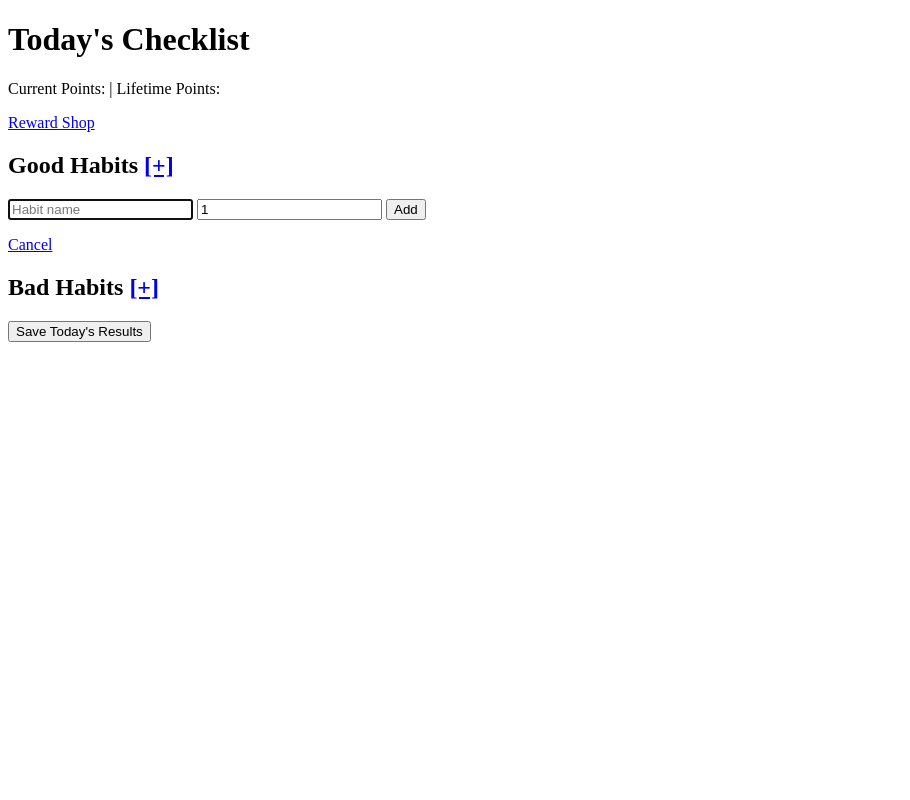
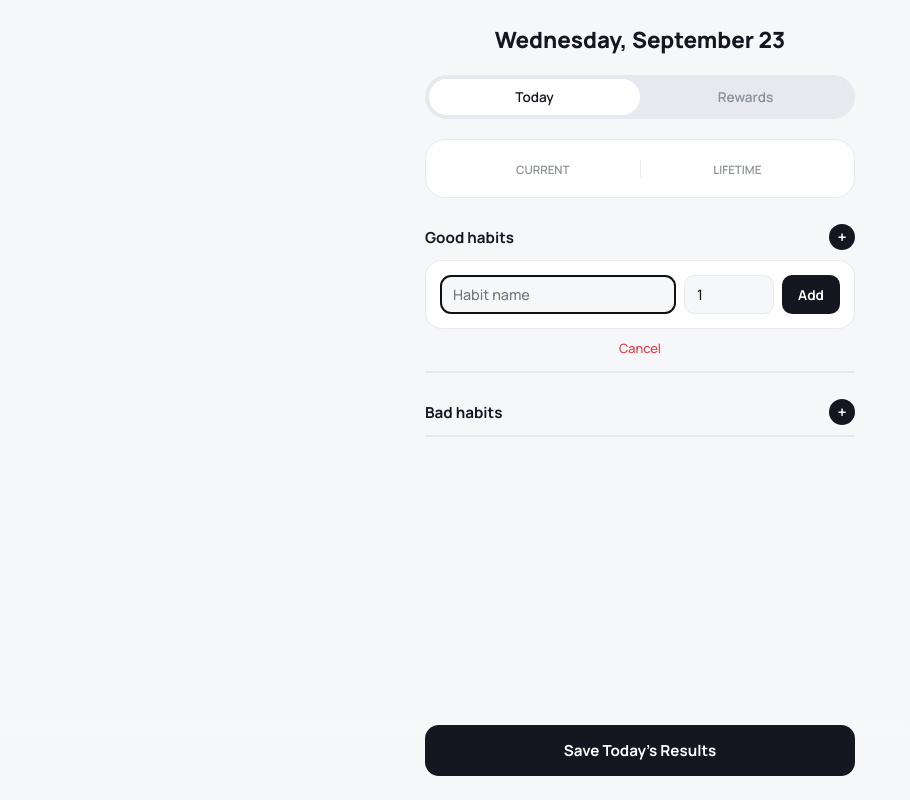
Before and after one commit to mannyrse/accountability-app, a FastAPI app: page /?add_type=good in a window 1280 px wide. Shown: the whole page, without its empty margins (0-910 px from the left). Run offline with FastAPI, Linux system fonts and the light colour scheme; parts of the project's set-up code (start-up, migrations or seed data) failed here and were passed over.

Commit message:
added styles to make site look nicer, added redemptions on rewards page to show which rewards have been redeemed and which redeemed items have been completed.

```diff
--- a/app/main.py
+++ b/app/main.py
@@ -2,7 +2,7 @@ from fastapi import FastAPI, Request, Form
 from fastapi.templating import Jinja2Templates
 from fastapi.responses import RedirectResponse
 from app.database import SessionLocal
-from app.models import Habit, DailyCheckin, Points, PointTransaction, Reward, PendingNotification
+from app.models import Habit, DailyCheckin, Points, PointTransaction, Reward, PendingNotification, Redemption
 from datetime import date, timedelta, datetime, timezone
 from app.rollover import run_daily_rollover
 from apscheduler.schedulers.background import BackgroundScheduler
@@ -10,6 +10,9 @@ from typing import Optional
 from contextlib import asynccontextmanager
 import asyncio
 from bot.bot import bot, TOKEN
+from fastapi.staticfiles import StaticFiles
+from apscheduler.triggers.cron import CronTrigger
+import pytz
 
 
 @asynccontextmanager
@@ -19,6 +22,7 @@ async def lifespan(app: FastAPI):
 
 
 app = FastAPI(lifespan=lifespan)
+app.mount("/static", StaticFiles(directory="app/static"), name="static")
 templates = Jinja2Templates(directory="app/templates")
 
 
@@ -65,6 +69,7 @@ def show_checklist(request: Request, edit_id: Optional[int] = None, add_type: Op
             "editing_habit": editing_habit,
             "add_type": add_type,
             "points": points_row,
+            "today": today.strftime("%A, %B %-d"),
         }
     )
 
@@ -219,6 +224,7 @@ def show_rewards(request: Request, add_reward: Optional[bool] = None, edit_rewar
     db = SessionLocal()
     rewards = db.query(Reward).filter(Reward.active == True).all()
     points_row = db.query(Points).first()
+    redemptions = db.query(Redemption).order_by(Redemption.redeemed_at.desc()).limit(30).all()
 
     editing_reward = None
     if edit_reward_id is not None:
@@ -227,7 +233,14 @@ def show_rewards(request: Request, add_reward: Optional[bool] = None, edit_rewar
     db.close()
     return templates.TemplateResponse(
         request=request, name="rewards.html",
-        context={"rewards": rewards, "points": points_row, "add_reward": add_reward, "editing_reward": editing_reward}
+        context={
+            "rewards": rewards,
+            "points": points_row,
+            "add_reward": add_reward,
+            "editing_reward": editing_reward,
+            "redemptions": redemptions,
+            "today": date.today().strftime("%A, %B %-d"),
+        }
     )
 
 @app.post("/redeem/{reward_id}")
@@ -245,6 +258,23 @@ def redeem_reward(reward_id: int):
         db.add(transaction)
         points_row.current_points -= reward.point_cost
 
+        redemption = Redemption(
+            reward_name=reward.name,
+            point_cost=reward.point_cost,
+            completed=False,
+        )
+        db.add(redemption)
+
+    db.commit()
+    db.close()
+    return RedirectResponse(url="/rewards", status_code=303)
+
+
+@app.get("/toggle-redemption/{redemption_id}")
+def toggle_redemption(redemption_id: int):
+    db = SessionLocal()
+    redemption = db.query(Redemption).filter(Redemption.id == redemption_id).first()
+    redemption.completed = not redemption.completed
     db.commit()
     db.close()
     return RedirectResponse(url="/rewards", status_code=303)
@@ -259,5 +289,8 @@ def health_check():
     return {"status": "ok"}
 
 scheduler = BackgroundScheduler()
-scheduler.add_job(run_daily_rollover, "cron", hour=23, minute=59)
+scheduler.add_job(
+    run_daily_rollover,
+    CronTrigger(hour=23, minute=59, timezone=pytz.timezone("America/New_York"))
+)
 scheduler.start()
--- /dev/null
+++ b/app/static/styles.css
@@ -0,0 +1,404 @@
+:root {
+    --bg: #F6F7F9;
+    --card: #FFFFFF;
+    --border: #E7E9EE;
+    --text: #14171F;
+    --muted: #8A8F98;
+    --good: #16A34A;
+    --good-tint: #EAF7EE;
+    --bad: #E63946;
+    --bad-tint: #FDEAEC;
+    --amber: #F5A524;
+    --amber-tint: #FEF3E0;
+}
+
+* {
+    box-sizing: border-box;
+}
+
+body {
+    margin: 0;
+    background: var(--bg);
+    color: var(--text);
+    font-family: 'Manrope', sans-serif;
+    padding: 20px 16px 110px;
+}
+
+.app {
+    max-width: 430px;
+    margin: 0 auto;
+}
+
+.tabs {
+    display: flex;
+    background: var(--border);
+    border-radius: 999px;
+    padding: 4px;
+    margin-bottom: 20px;
+}
+
+.tabs a {
+    flex: 1;
+    text-align: center;
+    padding: 9px 0;
+    border-radius: 999px;
+    font-size: 0.85rem;
+    font-weight: 600;
+    text-decoration: none;
+    color: var(--muted);
+}
+
+.tabs a.active {
+    background: var(--card);
+    color: var(--text);
+}
+
+.balance-card {
+    background: var(--card);
+    border: 1px solid var(--border);
+    border-radius: 20px;
+    padding: 20px;
+    display: flex;
+    margin-bottom: 22px;
+}
+
+.balance-item {
+    flex: 1;
+    text-align: center;
+}
+
+.balance-item+.balance-item {
+    border-left: 1px solid var(--border);
+}
+
+.balance-num {
+    font-size: 1.7rem;
+    font-weight: 800;
+    color: var(--amber);
+}
+
+.balance-label {
+    font-size: 0.72rem;
+    color: var(--muted);
+    font-weight: 600;
+    margin-top: 2px;
+}
+
+h2 {
+    font-size: 0.95rem;
+    font-weight: 700;
+    display: flex;
+    justify-content: space-between;
+    align-items: center;
+    margin: 26px 0 10px;
+}
+
+.add-btn {
+    width: 26px;
+    height: 26px;
+    border-radius: 50%;
+    background: var(--text);
+    color: var(--card);
+    display: flex;
+    align-items: center;
+    justify-content: center;
+    text-decoration: none;
+    font-size: 1rem;
+    line-height: 1;
+}
+
+/* Checklist page: habit rows */
+.list {
+    background: var(--card);
+    border: 1px solid var(--border);
+    border-radius: 16px;
+    overflow: hidden;
+}
+
+.row {
+    display: flex;
+    align-items: center;
+    gap: 12px;
+    padding: 13px 14px;
+    border-bottom: 1px solid var(--border);
+}
+
+.row:last-child {
+    border-bottom: none;
+}
+
+.check {
+    -webkit-appearance: none;
+    appearance: none;
+    width: 24px;
+    height: 24px;
+    border-radius: 50%;
+    border: 2px solid var(--good);
+    flex-shrink: 0;
+    cursor: pointer;
+    position: relative;
+}
+
+.check:checked {
+    background: var(--good);
+}
+
+.check:checked::after {
+    content: "✓";
+    position: absolute;
+    inset: 0;
+    display: flex;
+    align-items: center;
+    justify-content: center;
+    color: white;
+    font-size: 0.8rem;
+    font-weight: 700;
+}
+
+.row.bad .check {
+    border-color: var(--bad);
+}
+
+.row.bad .check:checked {
+    background: var(--bad);
+}
+
+.row .name {
+    flex: 1;
+    font-size: 0.95rem;
+    font-weight: 600;
+}
+
+.row .tag {
+    font-size: 0.72rem;
+    font-weight: 700;
+    padding: 3px 8px;
+    border-radius: 999px;
+    background: var(--border);
+    color: var(--muted);
+}
+
+.row .tag.at-risk {
+    background: var(--bad-tint);
+    color: var(--bad);
+}
+
+.row.bad .tag {
+    background: var(--bad-tint);
+    color: var(--bad);
+}
+
+.row .icon-link {
+    color: var(--muted);
+    text-decoration: none;
+    font-size: 0.85rem;
+    padding: 2px;
+}
+
+/* Shared: inline add/edit forms */
+.inline-form {
+    background: var(--card);
+    border: 1px solid var(--border);
+    border-radius: 16px;
+    padding: 14px;
+    margin-bottom: 10px;
+    display: flex;
+    flex-wrap: wrap;
+    gap: 8px;
+}
+
+.inline-form input,
+.inline-form select {
+    font-family: 'Manrope', sans-serif;
+    border: 1px solid var(--border);
+    background: var(--bg);
+    border-radius: 10px;
+    padding: 9px 12px;
+    font-size: 0.9rem;
+    color: var(--text);
+    flex: 1;
+    min-width: 90px;
+}
+
+.inline-form button {
+    font-family: 'Manrope', sans-serif;
+    font-weight: 700;
+    background: var(--text);
+    color: var(--card);
+    border: none;
+    border-radius: 10px;
+    padding: 9px 16px;
+    font-size: 0.85rem;
+    cursor: pointer;
+}
+
+.cancel-link {
+    display: block;
+    text-align: center;
+    font-size: 0.8rem;
+    color: var(--bad);
+    margin-bottom: 14px;
+    text-decoration: none;
+}
+
+/* Checklist page: sticky save button */
+.save-bar {
+    position: fixed;
+    bottom: 0;
+    left: 0;
+    right: 0;
+    background: linear-gradient(to top, var(--bg) 60%, transparent);
+    padding: 20px 16px 24px;
+}
+
+.save-bar button {
+    max-width: 430px;
+    margin: 0 auto;
+    display: block;
+    width: 100%;
+    font-family: 'Manrope', sans-serif;
+    font-weight: 700;
+    background: var(--text);
+    color: var(--card);
+    border: none;
+    border-radius: 14px;
+    padding: 15px;
+    font-size: 0.95rem;
+    cursor: pointer;
+}
+
+/* Rewards page: reward cards */
+.reward-card {
+    background: var(--card);
+    border: 1px solid var(--border);
+    border-radius: 16px;
+    padding: 16px;
+    margin-bottom: 10px;
+}
+
+.reward-top {
+    display: flex;
+    justify-content: space-between;
+    align-items: flex-start;
+    gap: 10px;
+}
+
+.reward-name {
+    font-weight: 700;
+    font-size: 1rem;
+}
+
+.reward-desc {
+    font-size: 0.85rem;
+    color: var(--muted);
+    margin-top: 3px;
+}
+
+.reward-cost {
+    font-size: 0.75rem;
+    font-weight: 700;
+    background: var(--amber-tint);
+    color: var(--amber);
+    padding: 4px 10px;
+    border-radius: 999px;
+    white-space: nowrap;
+}
+
+.reward-bottom {
+    display: flex;
+    justify-content: space-between;
+    align-items: center;
+    margin-top: 12px;
+}
+
+.reward-actions a {
+    color: var(--muted);
+    text-decoration: none;
+    font-size: 0.8rem;
+    margin-right: 12px;
+}
+
+.redeem-btn {
+    font-family: 'Manrope', sans-serif;
+    font-weight: 700;
+    background: var(--amber);
+    color: white;
+    border: none;
+    border-radius: 10px;
+    padding: 8px 18px;
+    font-size: 0.85rem;
+    cursor: pointer;
+}
+
+.redeem-btn:disabled {
+    background: var(--border);
+    color: var(--muted);
+    cursor: not-allowed;
+}
+
+.redemption-name.completed {
+    text-decoration: line-through;
+    color: var(--muted);
+}
+
+.redemption-toggle {
+    display: inline-flex;
+    align-items: center;
+    gap: 6px;
+    padding: 6px 14px;
+    border-radius: 999px;
+    font-size: 0.8rem;
+    font-weight: 700;
+    text-decoration: none;
+    border: 1.5px solid var(--border);
+    color: var(--muted);
+}
+
+.redemption-toggle.completed {
+    background: var(--good-tint);
+    border-color: var(--good);
+    color: var(--good);
+}
+
+.redemption-name.completed {
+    text-decoration: line-through;
+    color: var(--muted);
+}
+
+details.redeemed-history summary {
+    cursor: pointer;
+    font-size: 0.85rem;
+    font-weight: 600;
+    color: var(--muted);
+    padding: 10px 0;
+    list-style: none;
+}
+
+details.redeemed-history summary::-webkit-details-marker {
+    display: none;
+}
+
+details.redeemed-history summary::before {
+    content: "▸ ";
+}
+
+details.redeemed-history[open] summary::before {
+    content: "▾ ";
+}
+
+.input-narrow {
+    max-width: 70px;
+}
+
+.empty-state {
+    color: var(--muted);
+    font-size: 0.9rem;
+}
+
+.today-date {
+    text-align: center;
+    color: var(--text);
+    font-size: 1.4rem;
+    font-weight: 800;
+    margin: 4px 0 20px;
+}
--- a/app/templates/checklist.html
+++ b/app/templates/checklist.html
@@ -5,81 +5,110 @@
     <meta charset="UTF-8">
     <meta name="viewport" content="width=device-width, initial-scale=1.0">
     <title>Accountability</title>
+    <link rel="preconnect" href="https://fonts.googleapis.com">
+    <link rel="preconnect" href="https://fonts.gstatic.com" crossorigin>
+    <link href="https://fonts.googleapis.com/css2?family=Manrope:wght@500;600;700;800&display=swap" rel="stylesheet">
+    <link rel="stylesheet" href="/static/styles.css">
 </head>
 
 <body>
-    <h1>Today's Checklist</h1>
-    <p>Current Points: {{ points.current_points }} | Lifetime Points: {{ points.lifetime_points }}</p>
-    <p><a href="/rewards">Reward Shop</a></p>
+    <div class="app">
+        <p class="today-date">{{ today }}</p>
+        <div class="tabs">
+            <a href="/" class="active">Today</a>
+            <a href="/rewards">Rewards</a>
+        </div>
+
+
+
+        <div class="balance-card">
+            <div class="balance-item">
+                <div class="balance-num">{{ points.current_points }}</div>
+                <div class="balance-label">CURRENT</div>
+            </div>
+            <div class="balance-item">
+                <div class="balance-num">{{ points.lifetime_points }}</div>
+                <div class="balance-label">LIFETIME</div>
+            </div>
+        </div>
 
         {% if editing_habit %}
-    <h2>Editing: {{ editing_habit.name }}</h2>
-    <form method="post" action="/edit-habit/{{ editing_habit.id }}">
+        <h2>Editing habit</h2>
+        <form class="inline-form" method="post" action="/edit-habit/{{ editing_habit.id }}">
             <input type="text" name="name" value="{{ editing_habit.name }}" required>
             <select name="type">
                 <option value="good" {% if editing_habit.type=="good" %}selected{% endif %}>Good</option>
                 <option value="bad" {% if editing_habit.type=="bad" %}selected{% endif %}>Bad</option>
             </select>
-        <input type="number" name="point_value" value="{{ editing_habit.point_value }}">
-        <button type="submit">Save Changes</button>
+            <input type="number" name="point_value" value="{{ editing_habit.point_value }}" min="1"
+                class="input-narrow">
+            <button type="submit">Save</button>
         </form>
-    <p><a href="/">Cancel</a></p>
+        <a class="cancel-link" href="/">Cancel</a>
         {% endif %}
 
-    <!-- Empty form declared here. Nothing is nested inside it.
-     Checkboxes and the submit button elsewhere on the page
-     reference it by id via the form="checklist-form" attribute. -->
         <form id="checklist-form" method="post" action="/save-checklist"></form>
 
-    <h2>Good Habits <a href="/?add_type=good">[+]</a></h2>
+        <h2>Good habits <a class="add-btn" href="/?add_type=good">+</a></h2>
 
         {% if add_type == "good" %}
-    <form method="post" action="/add-habit">
+        <form class="inline-form" method="post" action="/add-habit">
             <input type="hidden" name="type" value="good">
             <input type="text" name="name" placeholder="Habit name" required autofocus>
-        <input type="number" name="point_value" value="1">
+            <input type="number" name="point_value" value="1" min="1" class="input-narrow">
             <button type="submit">Add</button>
         </form>
-    <p><a href="/">Cancel</a></p>
+        <a class="cancel-link" href="/">Cancel</a>
         {% endif %}
 
+        <div class="list">
             {% for item in checklist %}
             {% if item.habit.type == "good" %}
-    <label>
-        <input type="checkbox" form="checklist-form" name="habit_{{ item.habit.id }}" {% if item.checked %}checked{%
-            endif %}>
-        {{ item.habit.name }}
-    </label>
-    <a href="/?edit_id={{ item.habit.id }}">Edit</a>
-    <a href="/delete-habit/{{ item.habit.id }}">Delete</a><br>
+            <div class="row">
+                <input class="check" type="checkbox" form="checklist-form" name="habit_{{ item.habit.id }}" {% if
+                    item.checked %}checked{% endif %}>
+                <span class="name">{{ item.habit.name }}</span>
+                <span class="tag{% if not item.checked %} at-risk{% endif %}">{{ item.habit.point_value }} pt{% if
+                    item.habit.point_value != 1 %}s{% endif %} at risk</span>
+                <a class="icon-link" href="/?edit_id={{ item.habit.id }}">✎</a>
+                <a class="icon-link" href="/delete-habit/{{ item.habit.id }}">✕</a>
+            </div>
             {% endif %}
             {% endfor %}
+        </div>
 
-    <h2>Bad Habits <a href="/?add_type=bad">[+]</a></h2>
+        <h2>Bad habits <a class="add-btn" href="/?add_type=bad">+</a></h2>
 
         {% if add_type == "bad" %}
-    <form method="post" action="/add-habit">
+        <form class="inline-form" method="post" action="/add-habit">
             <input type="hidden" name="type" value="bad">
             <input type="text" name="name" placeholder="Habit name" required autofocus>
-        <input type="number" name="point_value" value="1">
+            <input type="number" name="point_value" value="1" min="1" class="input-narrow">
             <button type="submit">Add</button>
         </form>
-    <p><a href="/">Cancel</a></p>
+        <a class="cancel-link" href="/">Cancel</a>
         {% endif %}
 
+        <div class="list">
             {% for item in checklist %}
             {% if item.habit.type == "bad" %}
-    <label>
-        <input type="checkbox" form="checklist-form" name="habit_{{ item.habit.id }}" {% if item.checked %}checked{%
-            endif %}>
-        {{ item.habit.name }}
-    </label>
-    <a href="/?edit_id={{ item.habit.id }}">Edit</a>
-    <a href="/delete-habit/{{ item.habit.id }}">Delete</a><br>
+            <div class="row bad">
+                <input class="check" type="checkbox" form="checklist-form" name="habit_{{ item.habit.id }}" {% if
+                    item.checked %}checked{% endif %}>
+                <span class="name">{{ item.habit.name }}</span>
+                <span class="tag{% if item.checked %} at-risk{% endif %}">{{ item.habit.point_value }} pt{% if
+                    item.habit.point_value != 1 %}s{% endif %} at risk</span>
+                <a class="icon-link" href="/?edit_id={{ item.habit.id }}">✎</a>
+                <a class="icon-link" href="/delete-habit/{{ item.habit.id }}">✕</a>
+            </div>
             {% endif %}
             {% endfor %}
+        </div>
+    </div>
 
+    <div class="save-bar">
         <button type="submit" form="checklist-form">Save Today's Results</button>
+    </div>
 
 </body>
 
--- a/requirements.txt
+++ b/requirements.txt
@@ -8,3 +8,4 @@ itsdangerous
 discord.py
 apscheduler
 python-multipart
+pytz
```
Also changed, not shown: app/models.py (+9 -0 lines), app/templates/rewards.html (+88 -23 lines). Lines whose indentation alone changed are shown as unchanged.
